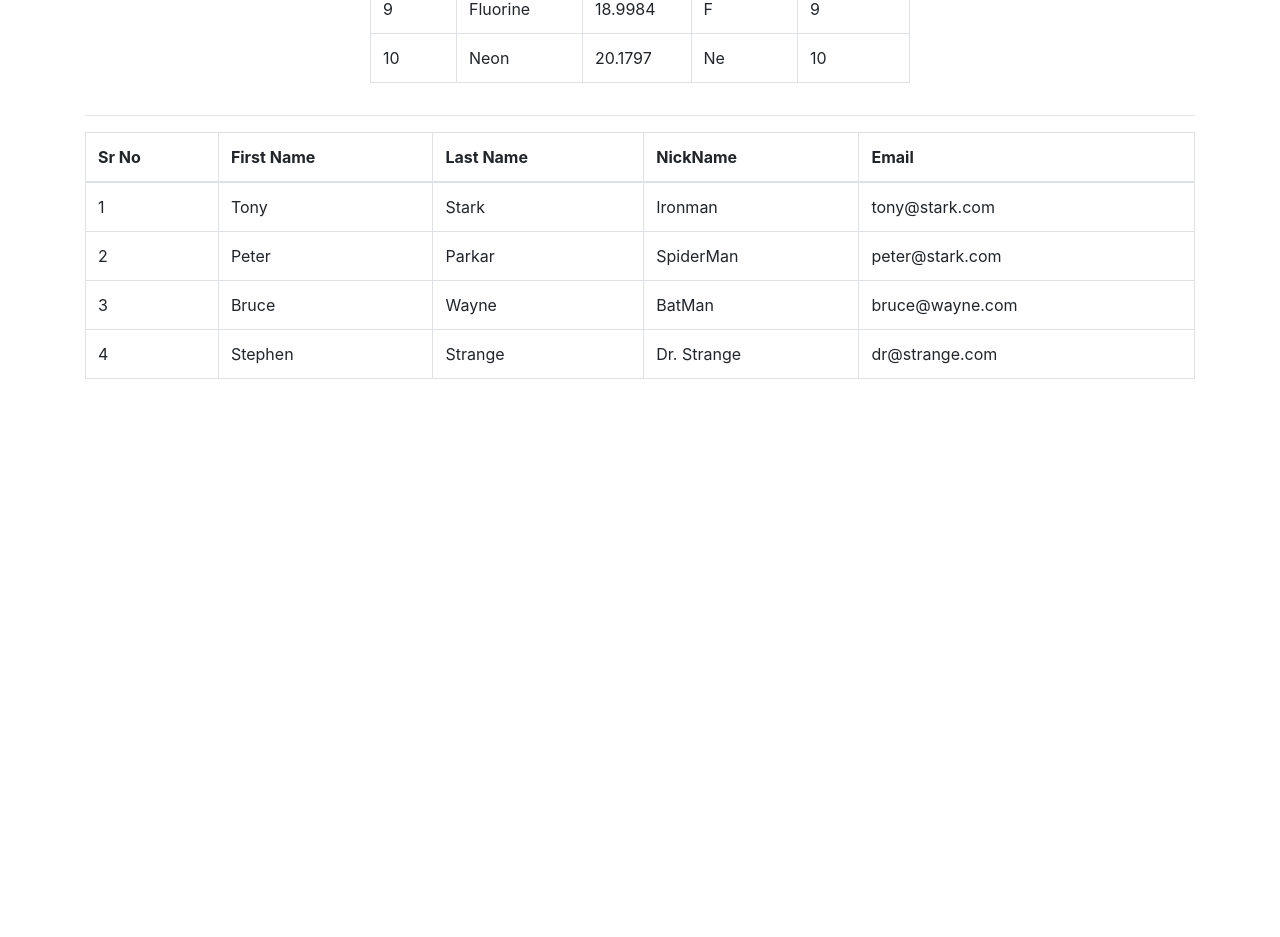
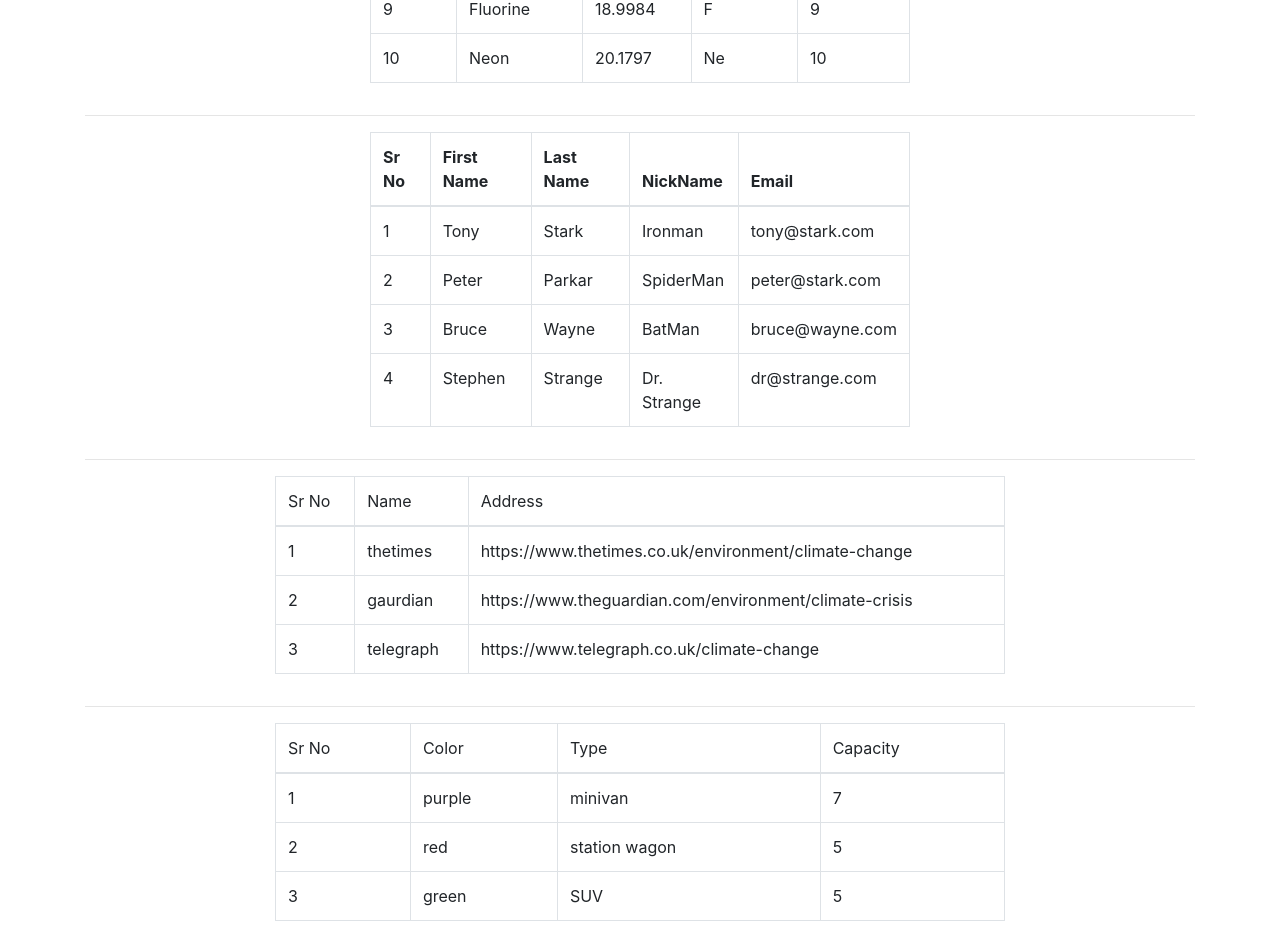
Before and after one commit to vrushalisoft/js-in-foreach, a plain HTML site: page index.html in a window 1280 px wide. Shown: the part 1760-2697 px from the top of the page. Before the commit the page ends 2155 px from the top, so only its background shows below. Drawn offline with nearby package versions, Linux system fonts and the light colour scheme.

Commit message:
car and newspaper example added

```diff
--- a/assets/js/app.js
+++ b/assets/js/app.js
@@ -166,3 +166,60 @@ stdArray.forEach(function(std, index){
 })
 
 stdInfo.innerHTML =result2;
+
+const newspapers = [
+   {
+       name: 'thetimes',
+       address: 'https://www.thetimes.co.uk/environment/climate-change'
+   },
+   {
+       name: 'gaurdian',
+       address: 'https://www.theguardian.com/environment/climate-crisis'
+   },
+   {
+       name: 'telegraph',
+       address: 'https://www.telegraph.co.uk/climate-change'
+   }
+]
+
+var paperInfo =document.getElementById("paperInfo");
+var result = '';
+
+newspapers.forEach(function(paper, index){
+   result += ` <tr>
+                  <td>${1+index}</td>
+                  <td>${paper.name}</td>
+                  <td>${paper.address}</td>
+               </tr>`
+})
+paperInfo.innerHTML = result;
+
+let cars = [
+   {
+     "color": "purple",
+     "type": "minivan",
+     "capacity": 7
+   },
+   {
+     "color": "red",
+     "type": "station wagon",
+     "capacity": 5
+   },
+   {
+      "color": "green",
+      "type": "SUV",
+      "capacity": 5
+   },
+ ]
+var carInfo =document.getElementById("carsInfo");
+var result = '';
+
+cars.forEach(function(car, index){
+   result += ` <tr>
+                  <td>${1+index}</td>
+                  <td>${car.color}</td>
+                  <td>${car.type}</td>
+                  <td>${car.capacity}</td>
+               </tr>`
+})
+carInfo.innerHTML = result;
--- a/index.html
+++ b/index.html
@@ -82,6 +82,8 @@
             </div>
         </div>
         <hr>
+        <div class="row justify-content-center">
+            <div class="col-6">
                 <table class="table table-bordered">
                     <thead>
                         <tr>
@@ -97,6 +99,43 @@
                     </tbody>
                 </table>
             </div>
+        </div>
+        <hr>
+        <div class="row justify-content-center">
+            <div class="col-8">
+                <table class="table table-bordered">
+                    <thead>
+                        <tr>
+                            <td>Sr No</td>
+                            <td>Name</td>
+                            <td>Address</td>
+                        </tr>
+                    </thead>
+                    <tbody id="paperInfo">
+
+                    </tbody>
+                </table>
+            </div>
+        </div>
+        <hr>
+        <div class="row justify-content-center">
+            <div class="col-8">
+                <table class="table table-bordered">
+                    <thead>
+                        <tr>
+                            <td>Sr No</td>
+                            <td>Color</td>
+                            <td>Type</td>
+                            <td>Capacity</td>
+                        </tr>
+                    </thead>
+                    <tbody id="carsInfo">
+
+                    </tbody>
+                </table>
+            </div>
+        </div>
+    </div>
     <script src="./assets/js/app.js">
 
     </script>
```
Lines whose indentation alone changed are shown as unchanged.
